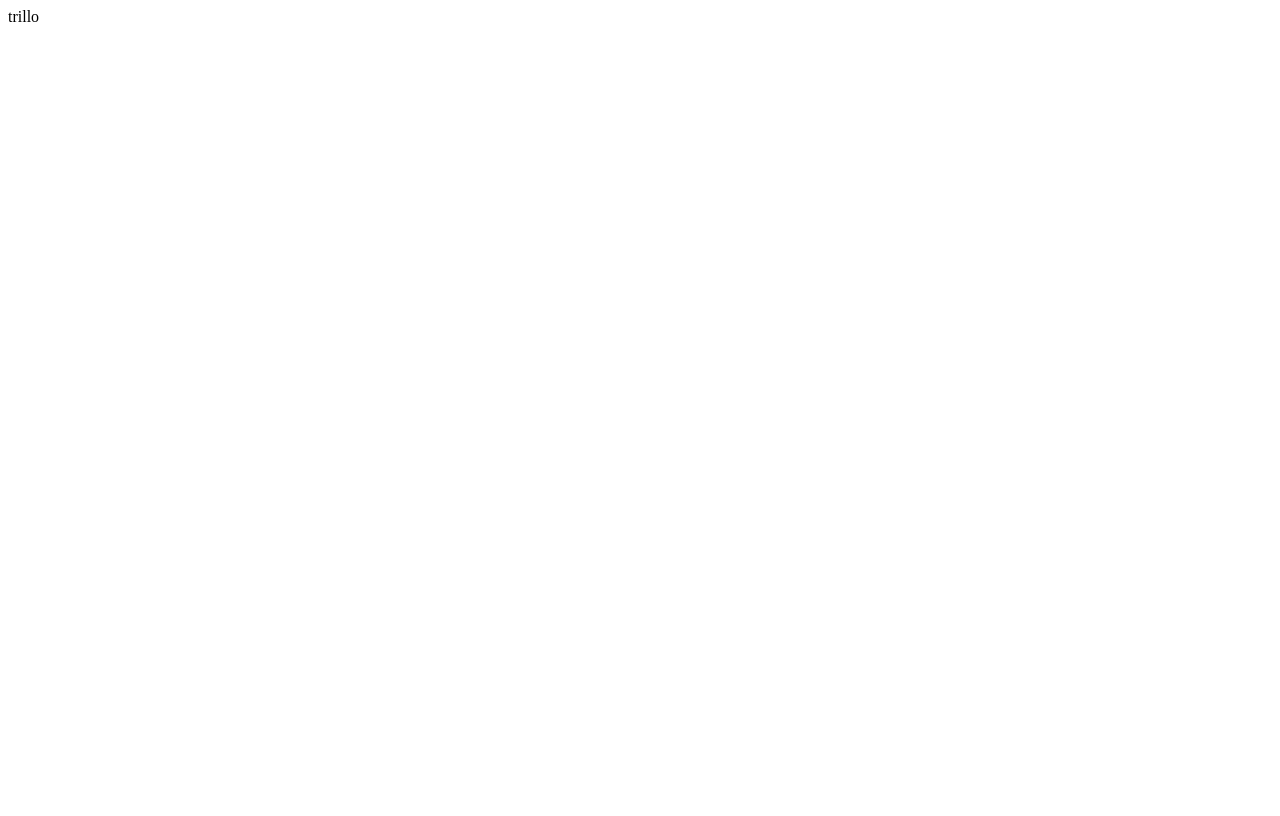
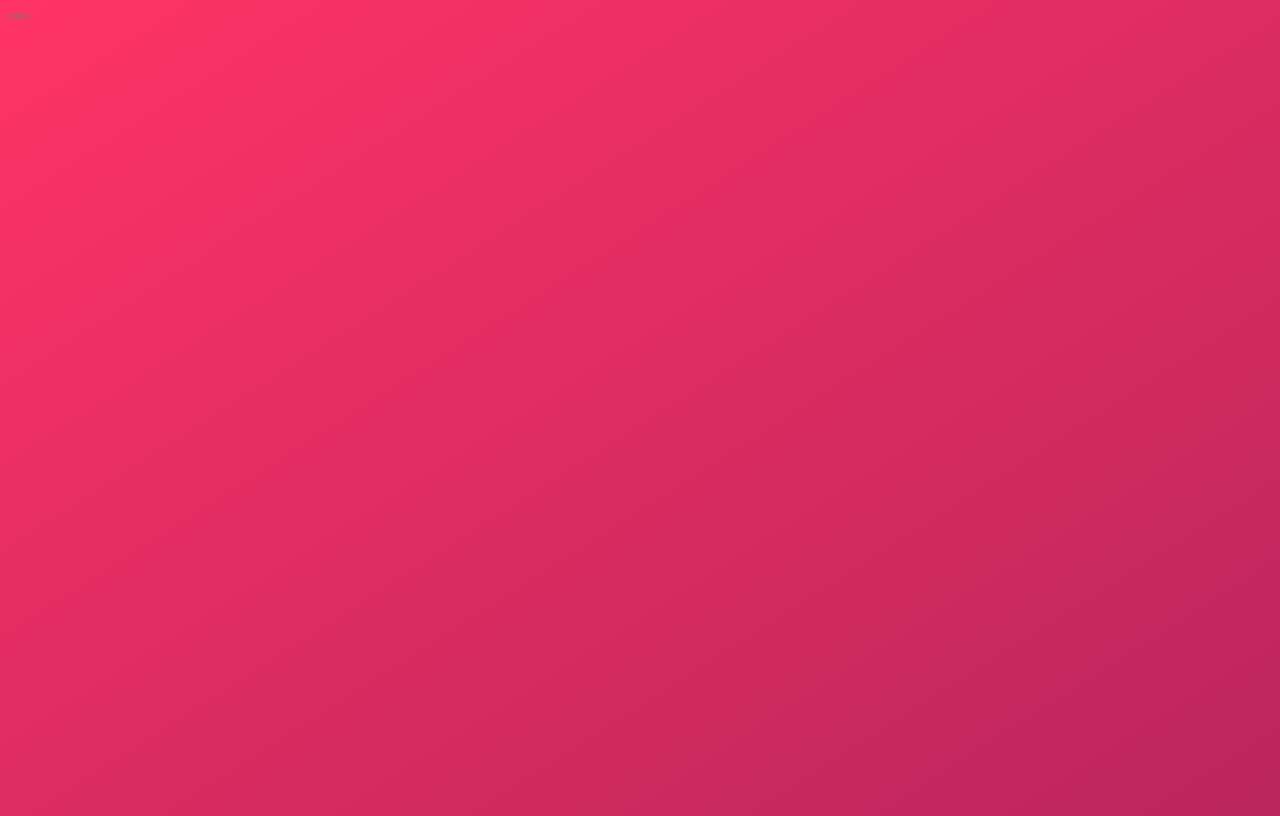
Before and after one commit to StefanSelfTaught/booking_design, a website: page index.html in a window 1280 px wide. Drawn offline with nearby package versions, Linux system fonts and the light colour scheme.

Commit message:
Color, Font etc

```diff
--- /dev/null
+++ b/sass/_base.scss
@@ -0,0 +1,38 @@
+:root {
+	--color-primary: #eb2f64;
+	--color-primary-light: #FF3366;
+	--color-primary-dark: #BA265D;
+
+	--color-grey-light-1: #faf9f9;
+  --color-grey-light-2: #f4f2f2;
+  --color-grey-light-3: #f0eeee;
+  --color-grey-light-4: #ccc;
+
+  --color-grey-dark-1: #333;
+  --color-grey-dark-2: #777;
+  --color-grey-dark-3: #999;
+}
+
+*
+*::before,
+*::after {
+	margin: 0;
+	padding: 0;
+	box-sizing: inherit;
+}
+
+html {
+	box-sizing: box-sizing;
+	font-size: 62.5%; // 10px/16px = 62.5
+}
+
+body {
+	font-family: 'Open Sans', sans-serif;
+	font-weight: 400;
+	line-height: 1.6;
+	color: var(--color-grey-dark-2);
+	background-image: linear-gradient(to right bottom, var(--color-primary-light), var(--color-primary-dark));
+	background-size: cover;
+	background-repeat: no-repeat;
+	min-height: 100vh;
+}
--- a/sass/main.scss
+++ b/sass/main.scss
@@ -1,17 +1,3 @@
-/*
-COLORS
-
-Primary: #eb2f64
-Primary light: #FF3366
-Primary dark: #BA265D
-
-Grey light 1: #faf9f9
-Grey light 2: #f4f2f2
-Grey light 3: #f0eeee
-Grey light 4: #ccc
-
-Grey dark 1: #333
-Grey dark 2: #777
-Grey dark 3: #999
-
-*/
+@import 'base';
+@import 'components';
+@import 'layout';
```
Also changed, not shown: css/style.css, sass/_components.scss (added), sass/_layout.scss (added).
